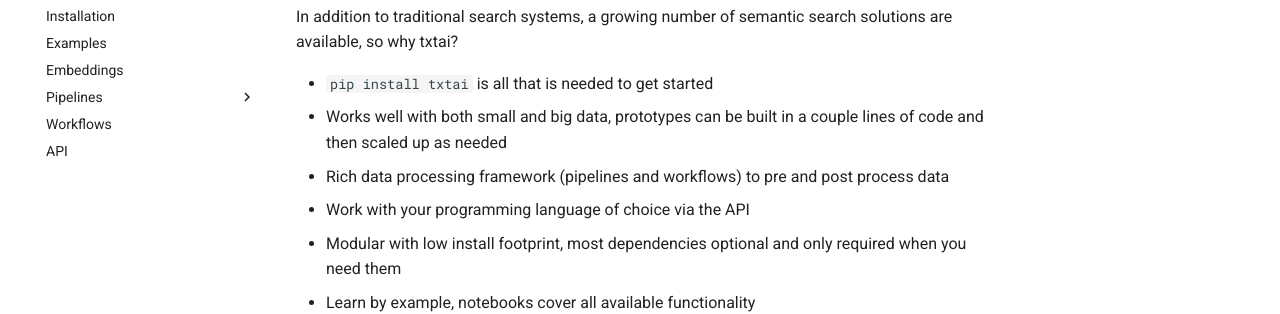
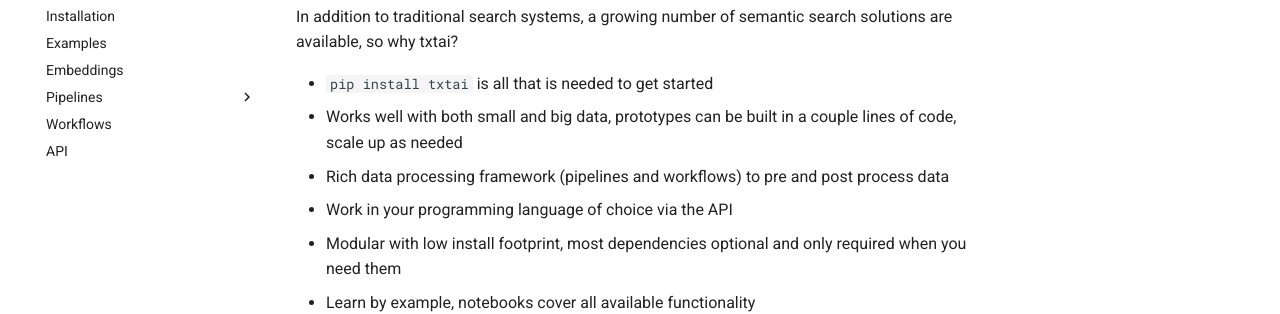
Before and after one commit to neuml/txtai, an MkDocs documentation site: the page built from docs/why.md, in a window 1280 px wide. Shown: the part 176-490 px from the top of the page. Built offline with MkDocs 1.6.1 and Material for MkDocs 9.7.7, drawn with Linux system fonts in a browser that asks for light colours; comment, search, counter and statistics services are not loaded.

Commit message:
Documentation update

```diff
--- a/docs/why.md
+++ b/docs/why.md
@@ -3,8 +3,8 @@
 In addition to traditional search systems, a growing number of semantic search solutions are available, so why txtai?
 
 - `pip install txtai` is all that is needed to get started
-- Works well with both small and big data, prototypes can be built in a couple lines of code and then scaled up as needed
+- Works well with both small and big data, prototypes can be built in a couple lines of code, scale up as needed
 - Rich data processing framework (pipelines and workflows) to pre and post process data
-- Work with your programming language of choice via the API
+- Work in your programming language of choice via the API
 - Modular with low install footprint, most dependencies optional and only required when you need them
 - Learn by example, notebooks cover all available functionality
```
Also changed, not shown: README.md (+2 -2 lines).
